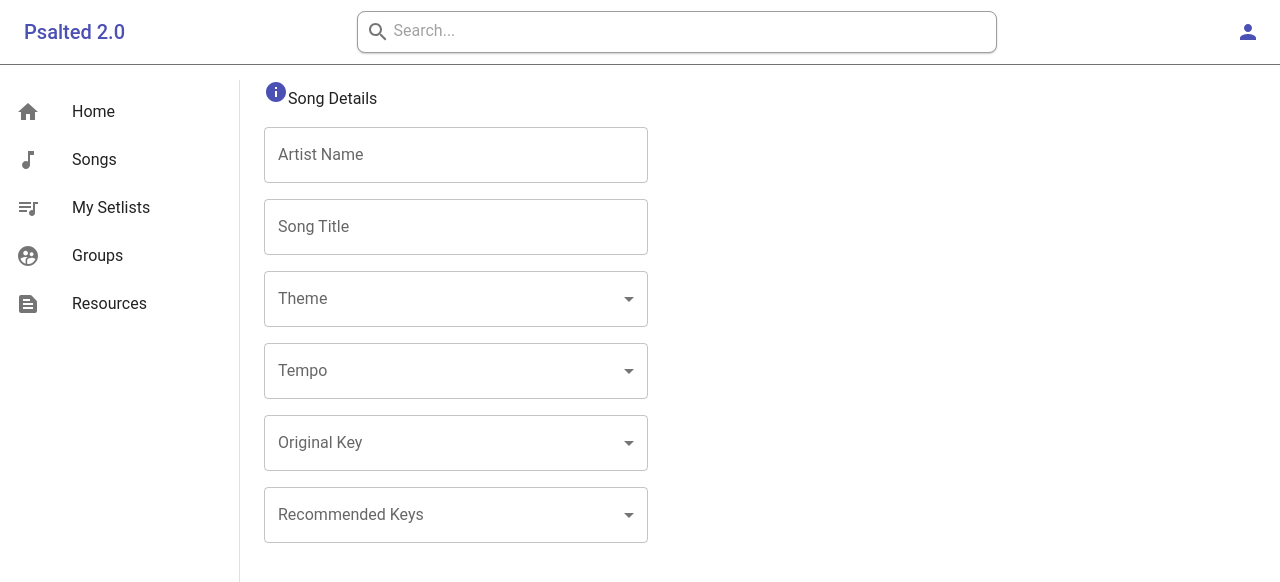
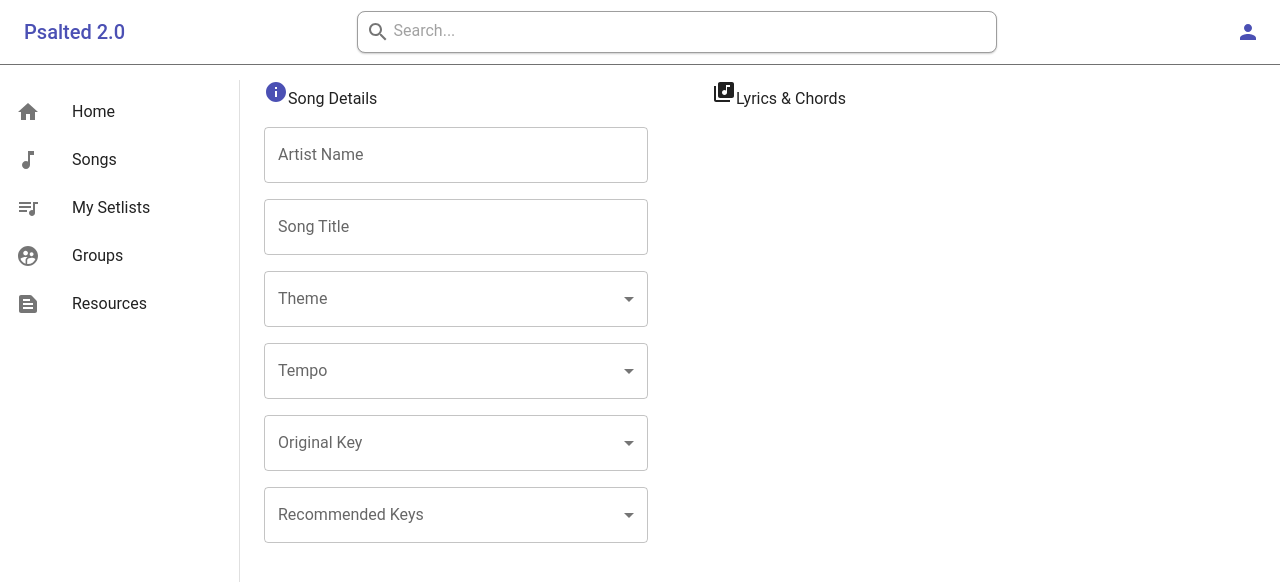
Before and after one commit to hmcc-global/psalted-2, a React (Create React App) app in the folder ui/: page /song/editor in a window 1280 px wide. Shown: the top 582 px of the page. Built offline with nearby package versions, Linux system fonts and the light colour scheme.

Commit message:
GH-24: Add some fields for editor

```diff
--- a/ui/src/components/songs/SongEditor.tsx
+++ b/ui/src/components/songs/SongEditor.tsx
@@ -13,26 +13,9 @@ import {
   FormControl,
   Stack,
 } from '@mui/material';
-import { Info } from '@mui/icons-material';
-
-const musicKeys = [
-  'A',
-  'A♯',
-  'B',
-  'C',
-  'C♯',
-  'D',
-  'D♯',
-  'E',
-  'F',
-  'F♯',
-  'G',
-  'G♯',
-  'A♭',
-  'B♭',
-  'D♭',
-  'E♭',
-];
+import { Info, LibraryMusic } from '@mui/icons-material';
+import { PRIMARY_MAIN } from '../../theme';
+import { musicKeys } from '../../constants';
 
 const SongEditor: FC = (): ReactElement => {
   const [theme, setTheme] = useState<string[]>([]);
@@ -52,8 +35,9 @@ const SongEditor: FC = (): ReactElement => {
 
   return (
     <Container>
+      <Stack direction={['row']} spacing={8}>
         <Box width={'30vw'}>
-        <Stack spacing={2}>
+          <Stack direction="column" spacing={2}>
             <Typography>
               <Info sx={{ color: '#4B50B4' }} />
               Song Details
@@ -147,7 +131,7 @@ const SongEditor: FC = (): ReactElement => {
                   </Box>
                 )}
               >
-              {recommendedKeys.map((item) => (
+                {musicKeys.map((item) => (
                   <MenuItem key={item} value={item}>
                     {item}
                   </MenuItem>
@@ -156,6 +140,15 @@ const SongEditor: FC = (): ReactElement => {
             </FormControl>
           </Stack>
         </Box>
+        <Box>
+          <Stack direction="column" spacing={2}>
+            <Typography>
+              <LibraryMusic sx={{ color: PRIMARY_MAIN }} />
+              Lyrics & Chords
+            </Typography>
+          </Stack>
+        </Box>
+      </Stack>
     </Container>
   );
 };
--- /dev/null
+++ b/ui/src/constants.ts
@@ -0,0 +1,18 @@
+export const musicKeys = [
+  'A',
+  'A♯',
+  'B',
+  'C',
+  'C♯',
+  'D',
+  'D♯',
+  'E',
+  'F',
+  'F♯',
+  'G',
+  'G♯',
+  'A♭',
+  'B♭',
+  'D♭',
+  'E♭',
+];
--- a/ui/src/reducers/userSlice.ts
+++ b/ui/src/reducers/userSlice.ts
@@ -9,7 +9,7 @@ export const userSlice = createSlice({
     signin: (state, action) => {
       state.user = action.payload;
     },
-    signout: (state, action) => {
+    signout: (state) => {
       state.user = {};
     },
   },
```
Lines whose indentation alone changed are shown as unchanged.
